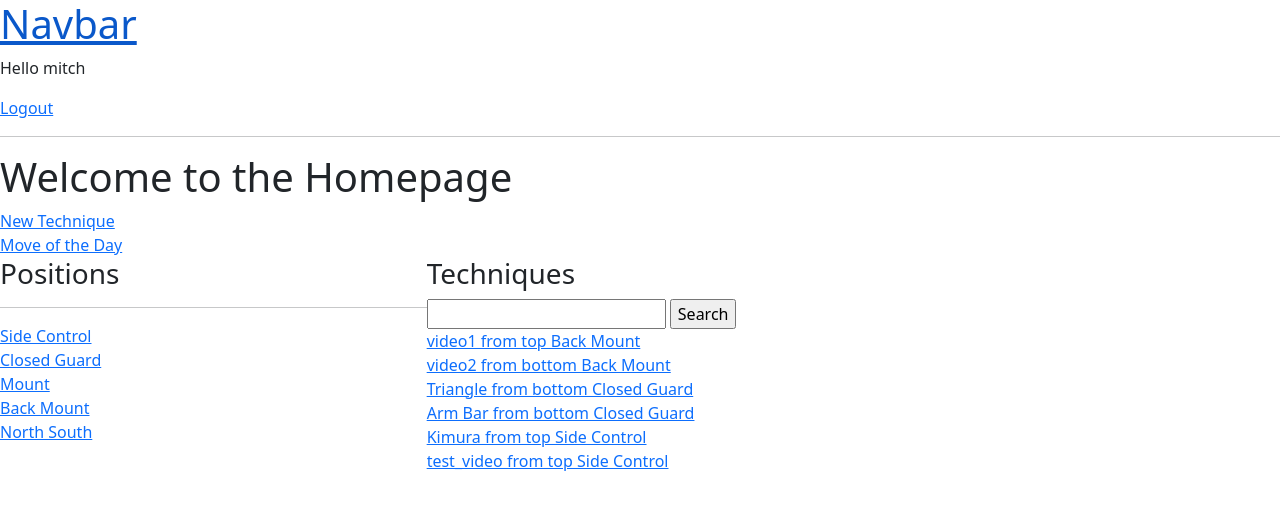
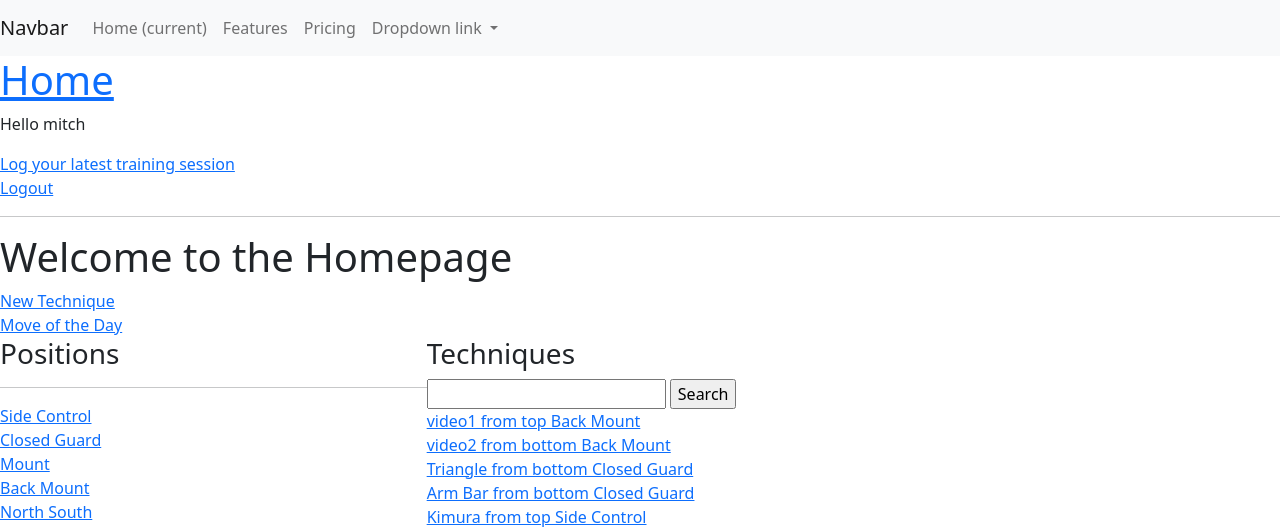
Before and after one commit to Mitchgut278/BJJ_Tracker, a Django app: page / in a window 1280 px wide. Shown: the top 527 px of the page. Run offline with Django 3.2, Linux system fonts and the light colour scheme; a user stored in the database is signed in; data comes from the database, SQL or seed files in the repository.

Commit message:
navbar init

```diff
--- a/mysite/bjjtracker/templates/bjjtracker/home.html
+++ b/mysite/bjjtracker/templates/bjjtracker/home.html
@@ -28,7 +28,7 @@
         </form>
         {% for technique in techniques %}
         <div>
-            <a href="{% url 'technique'  technique.name %}">{{ technique }}</a>
+            <a href="{% url 'technique'  technique.id %}">{{ technique }}</a>
         </div>
         {% endfor %}
     </div>
--- a/mysite/templates/main.html
+++ b/mysite/templates/main.html
@@ -13,6 +13,8 @@
 <body>
     {% include 'navbar.html' %}
 
+    {% include 'navbar_old.html' %}
+
     {% block content %}
 
     {% endblock %}
--- a/mysite/templates/navbar.html
+++ b/mysite/templates/navbar.html
@@ -1,13 +1,29 @@
-<nav>
-
-<h1><a href="/">Navbar</a></h1>
-{% if request.user.is_authenticated %}
-    <p>Hello {{request.user}}</p>
-{% endif %}
-
-{% if request.user.is_authenticated %}
-    <a href="{% url 'logout' %}">Logout</a>
-{% endif %}
-<hr>
-
-</nav>
+<nav class="navbar navbar-expand-lg navbar-light bg-light">
+    <a class="navbar-brand" href="#">Navbar</a>
+    <button class="navbar-toggler" type="button" data-toggle="collapse" data-target="#navbarNavDropdown" aria-controls="navbarNavDropdown" aria-expanded="false" aria-label="Toggle navigation">
+      <span class="navbar-toggler-icon"></span>
+    </button>
+    <div class="collapse navbar-collapse" id="navbarNavDropdown">
+      <ul class="navbar-nav">
+        <li class="nav-item active">
+          <a class="nav-link" href="#">Home <span class="sr-only">(current)</span></a>
+        </li>
+        <li class="nav-item">
+          <a class="nav-link" href="#">Features</a>
+        </li>
+        <li class="nav-item">
+          <a class="nav-link" href="#">Pricing</a>
+        </li>
+        <li class="nav-item dropdown">
+          <a class="nav-link dropdown-toggle" href="#" id="navbarDropdownMenuLink" data-toggle="dropdown" aria-haspopup="true" aria-expanded="false">
+            Dropdown link
+          </a>
+          <div class="dropdown-menu" aria-labelledby="navbarDropdownMenuLink">
+            <a class="dropdown-item" href="#">Action</a>
+            <a class="dropdown-item" href="#">Another action</a>
+            <a class="dropdown-item" href="#">Something else here</a>
+          </div>
+        </li>
+      </ul>
+    </div>
+  </nav>
--- /dev/null
+++ b/mysite/templates/navbar_old.html
@@ -0,0 +1,15 @@
+<nav>
+
+<h1><a href="/">Home</a></h1>
+{% if request.user.is_authenticated %}
+    <p>Hello {{request.user}}</p>
+{% endif %}
+
+{% if request.user.is_authenticated %}
+    <a href="{% url 'log-training-session'%}">Log your latest training session</a>
+    <br>
+    <a href="{% url 'logout' %}">Logout</a>
+{% endif %}
+<hr>
+
+</nav>
```
